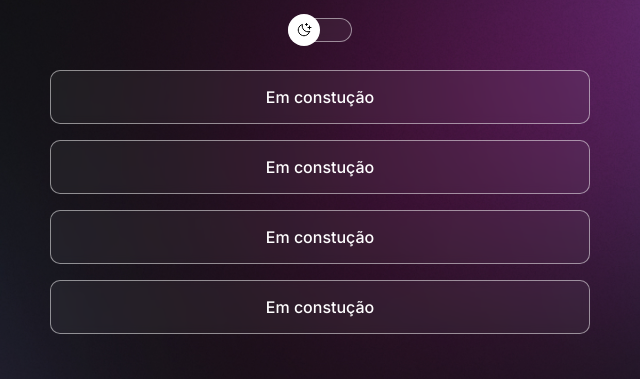
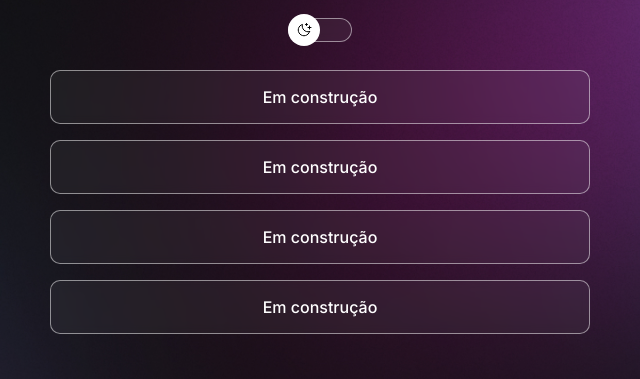
Before and after one commit to vitorhulse/rocketseat_discover, a plain HTML site: page index.html in a window 1280 px wide. Shown: the part 237-616 px from the top of the page, 320-960 px from the left. Drawn offline with nearby package versions, Linux system fonts and the light colour scheme.

Commit message:
Updating links II

```diff
--- a/index.html
+++ b/index.html
@@ -26,16 +26,16 @@
 
         <ul>
             <li>
-                <a href="#">Em constução</a>
+                <a href="#">Em construção</a>
             </li>
              <li>
-                <a href="#">Em constução</a>
+                <a href="#">Em construção</a>
             </li>
             <li>
-                <a href="#">Em constução</a>
+                <a href="#">Em construção</a>
             </li>
             <li>
-                <a href="#" target="_blank">Em constução</a>
+                <a href="#" target="_blank">Em construção</a>
 
             </li>
         </ul>
```
